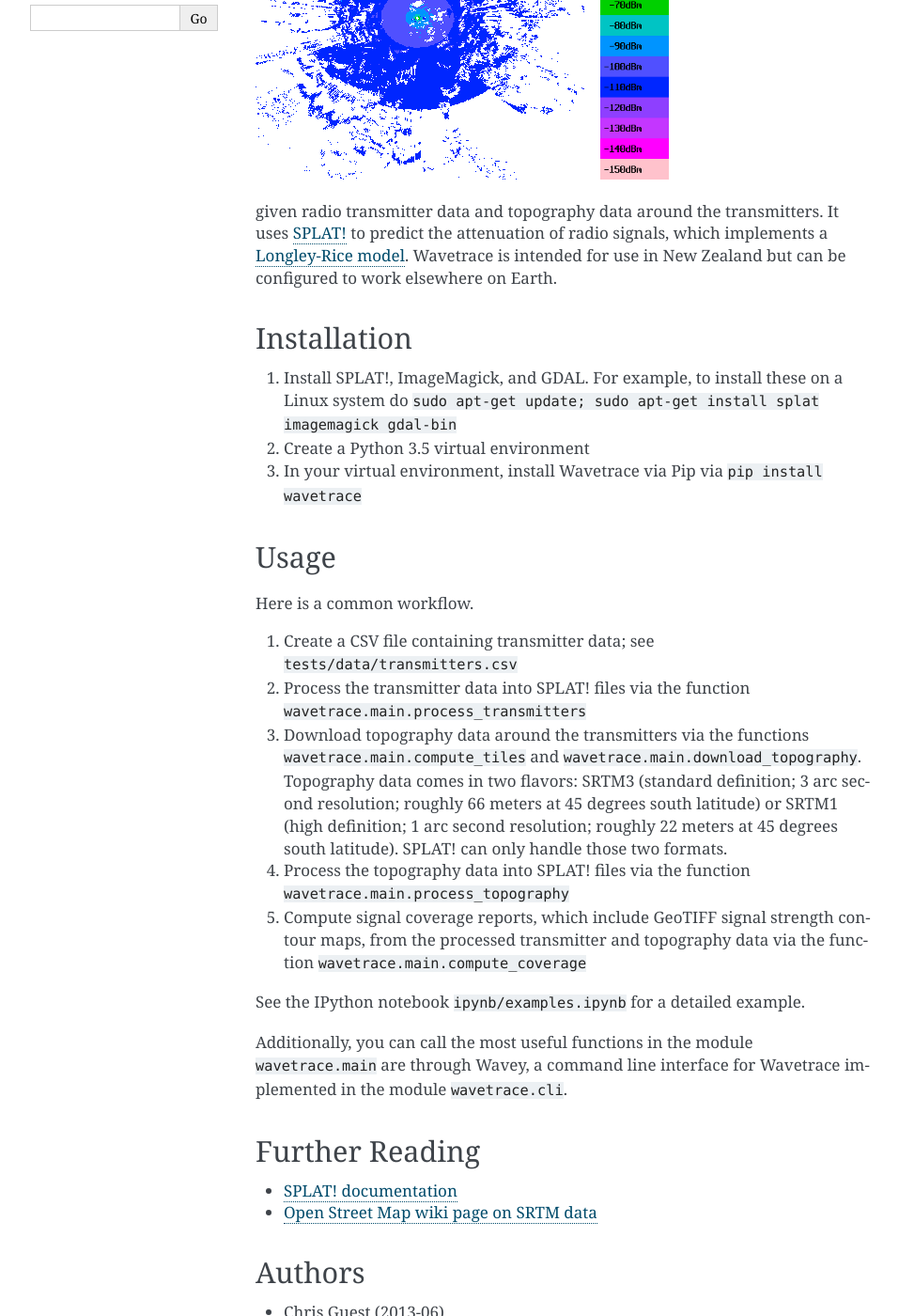
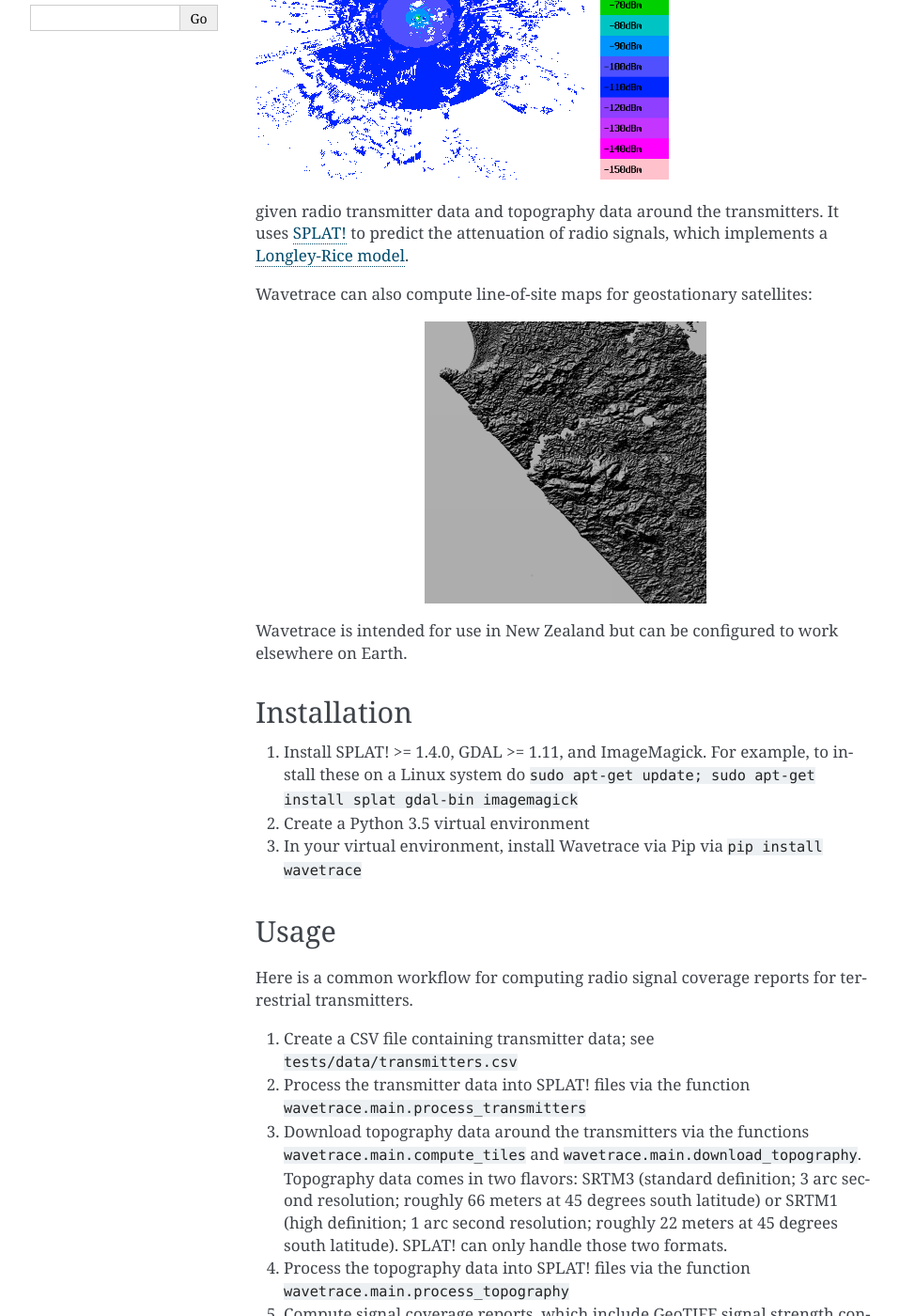
Before and after one commit to NZRS/wavetrace, a Sphinx documentation site: the page built from docs/introduction.rst, in a window 1280 px wide and 1400 px high, scrolled down 327 px. Shown: the whole window at 94% size, without its empty margins (148-1105 px from the left). Built offline with Sphinx 7.4.7, drawn with Linux system fonts in a browser that asks for light colours; some of the changed text lies outside the part shown.

```diff
--- a/docs/conf.py
+++ b/docs/conf.py
@@ -61,9 +61,9 @@ author = 'Alex Raichev'
 # built documents.
 #
 # The short X.Y version.
-version = '2.0'
+version = '3.0'
 # The full version, including alpha/beta/rc tags.
-release = '2.0'
+#release = '3.0'
 
 # The language for content autogenerated by Sphinx. Refer to documentation
 # for a list of supported languages.
--- a/docs/introduction.rst
+++ b/docs/introduction.rst
@@ -11,19 +11,26 @@ Wavetrace is a Python 3.5 package designed to produce radio signal coverage repo
 
 given radio transmitter data and topography data around the transmitters.
 It uses `SPLAT! <http://www.qsl.net/kd2bd/splat.html>`_ to predict the attenuation of radio signals, which implements a `Longley-Rice model <https://en.wikipedia.org/wiki/Longley%E2%80%93Rice_model>`_.
+
+Wavetrace can also compute line-of-site maps for geostationary satellites:
+
+.. image:: images/S36E173_satellite_los.png
+    :width: 300px
+    :align: center
+
 Wavetrace is intended for use in New Zealand but can be configured to work elsewhere on Earth.
 
 
 Installation
 ============
-1. Install SPLAT!, ImageMagick, and GDAL. For example, to install these on a Linux system do ``sudo apt-get update; sudo apt-get install splat imagemagick gdal-bin``
+1. Install SPLAT! >= 1.4.0, GDAL >= 1.11, and ImageMagick. For example, to install these on a Linux system do ``sudo apt-get update; sudo apt-get install splat gdal-bin imagemagick``
 2. Create a Python 3.5 virtual environment
 3. In your virtual environment, install Wavetrace via Pip via ``pip install wavetrace``
 
 
 Usage
 =========
-Here is a common workflow.
+Here is a common workflow for computing radio signal coverage reports for terrestrial transmitters.
 
 #. Create a CSV file containing transmitter data; see ``tests/data/transmitters.csv``
 #. Process the transmitter data into SPLAT! files via the function ``wavetrace.main.process_transmitters``
@@ -33,7 +40,7 @@ Here is a common workflow.
 
 See the IPython notebook ``ipynb/examples.ipynb`` for a detailed example.
 
-Additionally, you can call the most useful functions in the module ``wavetrace.main`` are through Wavey, a command line interface for Wavetrace implemented in the module ``wavetrace.cli``.
+Additionally, you can call the most useful functions in the module ``wavetrace.main`` through Wavey, a command line interface for Wavetrace implemented in the module ``wavetrace.cli``.
 
 
 Further Reading
--- a/docs/package.rst
+++ b/docs/package.rst
@@ -54,7 +54,7 @@ So use the command line to access the documentation for Wavey, the command line
       download_topography    Download topography data (SRTM)
       process_topography     Process topography data (SRTM)
       process_transmitters   Process transmitter data (CSV)
-      select_tile_ids        Compute SRTM tiles IDs needed
+      get_covering_tiles_ids        Compute SRTM tiles IDs needed
       srtm_nz                List the SRTM tiles that cover New Zealand
 
 .. automodule:: wavetrace.cli
--- a/requirements.txt
+++ b/requirements.txt
@@ -40,6 +40,5 @@ Sphinx==1.4.5
 terminado==0.6
 tornado==4.4.1
 traitlets==4.2.2
--e git+git@github.com:araichev/wavetrace.git@2f8735fd7b4292feece1ea8079cbfad570c42a28#egg=wavetrace
 wcwidth==0.1.7
 widgetsnbextension==1.2.6
--- a/setup.py
+++ b/setup.py
@@ -2,12 +2,12 @@ from distutils.core import setup
 
 setup(
     name='wavetrace',
-    version='1.0.0',
+    version='3.0.0',
     author='Alex Raichev',
     packages=['wavetrace', 'tests'],
     url='https://github.com/nzrs/wavetrace',
     license='LICENSE',
-    description='Python 3.5 tools to produce radio signal coverage maps for New Zealand',
+    description='Python 3.5 tools to produce radio signal coverage reports, mostly for New Zealand',
     long_description=open('README.rst').read(),
     install_requires=[
         'requests>=2.10.0',
```
Also changed, not shown: README.rst (+8 -2 lines), docs/images/S36E173_satellite_los.png (added), 11 other files.
